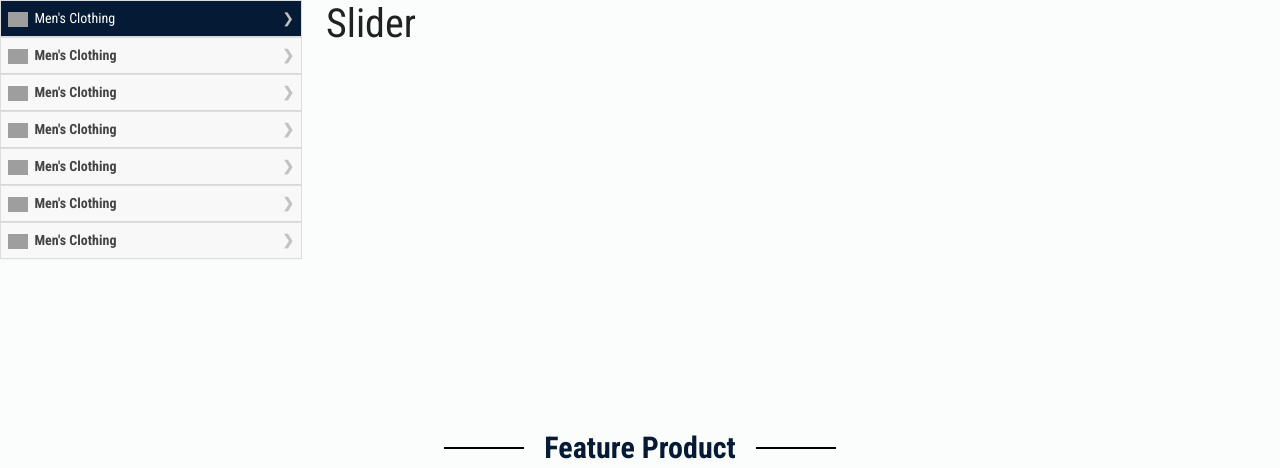
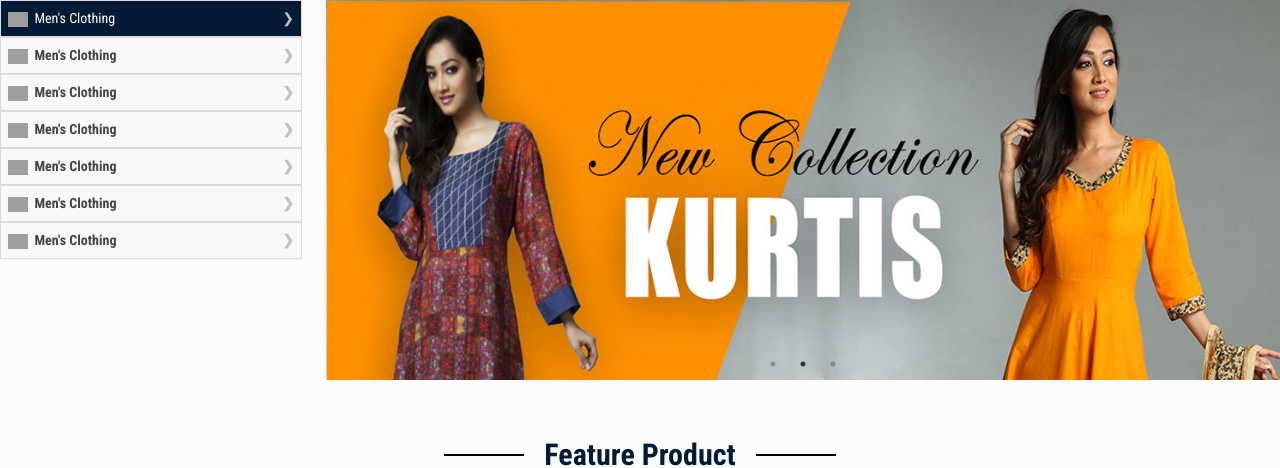
Before and after one commit to cseshahriar/pwa-ecommerce, a React (Create React App) app in the folder frontend/: page / in a window 1280 px wide. Shown: the top 468 px of the page. Built offline with nearby package versions, Linux system fonts and the light colour scheme; grey boxes are pictures that could not be loaded.

Commit message:
feat: home top slider

```diff
--- a/frontend/src/components/home/HomeSlider.jsx
+++ b/frontend/src/components/home/HomeSlider.jsx
@@ -1,13 +1,68 @@
-import React, { Component, Fragment } from 'react'
+import React, { Component, Fragment } from "react";
+import { Container, Row, Col, Card } from "react-bootstrap";
+import Slider from "react-slick";
+import "slick-carousel/slick/slick.css";
+import "slick-carousel/slick/slick-theme.css";
+import Slider1 from "../../assets/images/slider1.jpg";
+import Slider2 from "../../assets/images/slider2.jpg";
+import Slider3 from "../../assets/images/slider3.jpg";
 
 class HomeSlider extends Component {
   render() {
+    var settings = {
+      dots: true,
+      infinite: true,
+      speed: 500,
+      autoplay: true,
+      autoplaySpeed: 3000,
+      slidesToShow: 1,
+      slidesToScroll: 1,
+      initialSlide: 0,
+      arrows: false,
+      responsive: [
+        {
+          breakpoint: 1024,
+          settings: {
+            slidesToShow: 1,
+            slidesToScroll: 1,
+            infinite: true,
+            dots: true,
+          },
+        },
+        {
+          breakpoint: 600,
+          settings: {
+            slidesToShow: 1,
+            slidesToScroll: 1,
+            initialSlide: 2,
+          },
+        },
+        {
+          breakpoint: 480,
+          settings: {
+            slidesToShow: 1,
+            slidesToScroll: 1,
+          },
+        },
+      ],
+    };
+
     return (
-      <Fragment>
-        <h1>Slider</h1>
-      </Fragment>
-    )
+      <div>
+        <Slider {...settings}>
+          <div>
+            <img className="slider-img" src={Slider1} alt="" />
+          </div>
+          <div>
+            <img className="slider-img" src={Slider2} alt="" />
+          </div>
+          <div>
+            <img className="slider-img" src={Slider3} alt="" />
+          </div>
+        </Slider>
+      </div>
+    );
   }
 }
 
-export default HomeSlider
+export default HomeSlider;
--- a/frontend/src/components/home/HomeTop.jsx
+++ b/frontend/src/components/home/HomeTop.jsx
@@ -1,6 +1,6 @@
 import React, { Component, Fragment } from "react";
 import { Container, Row, Col, Card } from "react-bootstrap";
-import Slider from "./Slider";
+import HomeSlider from "./HomeSlider";
 import MegaMenu from "./MegaMenu";
 
 class HomeTop extends Component {
@@ -14,7 +14,7 @@ class HomeTop extends Component {
             </Col>
 
             <Col lg={9} md={9} sm={12}>
-              <Slider />
+              <HomeSlider />
             </Col>
           </Row>
         </Container>
--- a/frontend/src/components/home/MegaMenu.jsx
+++ b/frontend/src/components/home/MegaMenu.jsx
@@ -8,7 +8,7 @@ class MegaMenu extends Component {
 
   MenuItemClick=(event)=>{
     event.target.classList.toggle("active");
-    var panel = event.target.nextElementSibling;
+    let panel = event.target.nextElementSibling;
     if(panel.style.maxHeight){
          panel.style.maxHeight = null;
     }else{
--- a/frontend/src/components/home/Slider.jsx
+++ /dev/null
@@ -1,13 +0,0 @@
-import React, { Component, Fragment } from "react";
-
-class Slider extends Component {
-  render() {
-    return (
-      <Fragment>
-        <h1>Slider</h1>
-      </Fragment>
-    );
-  }
-}
-
-export default Slider;
```
